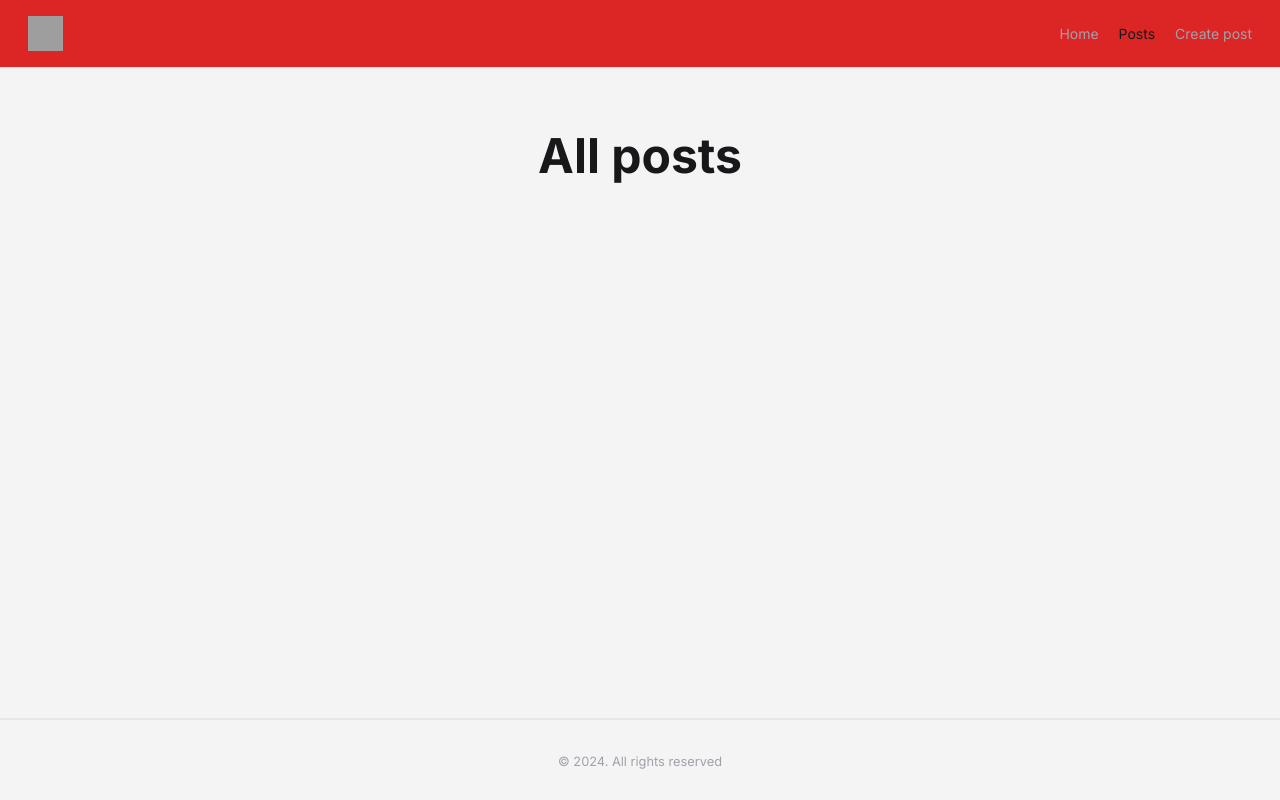
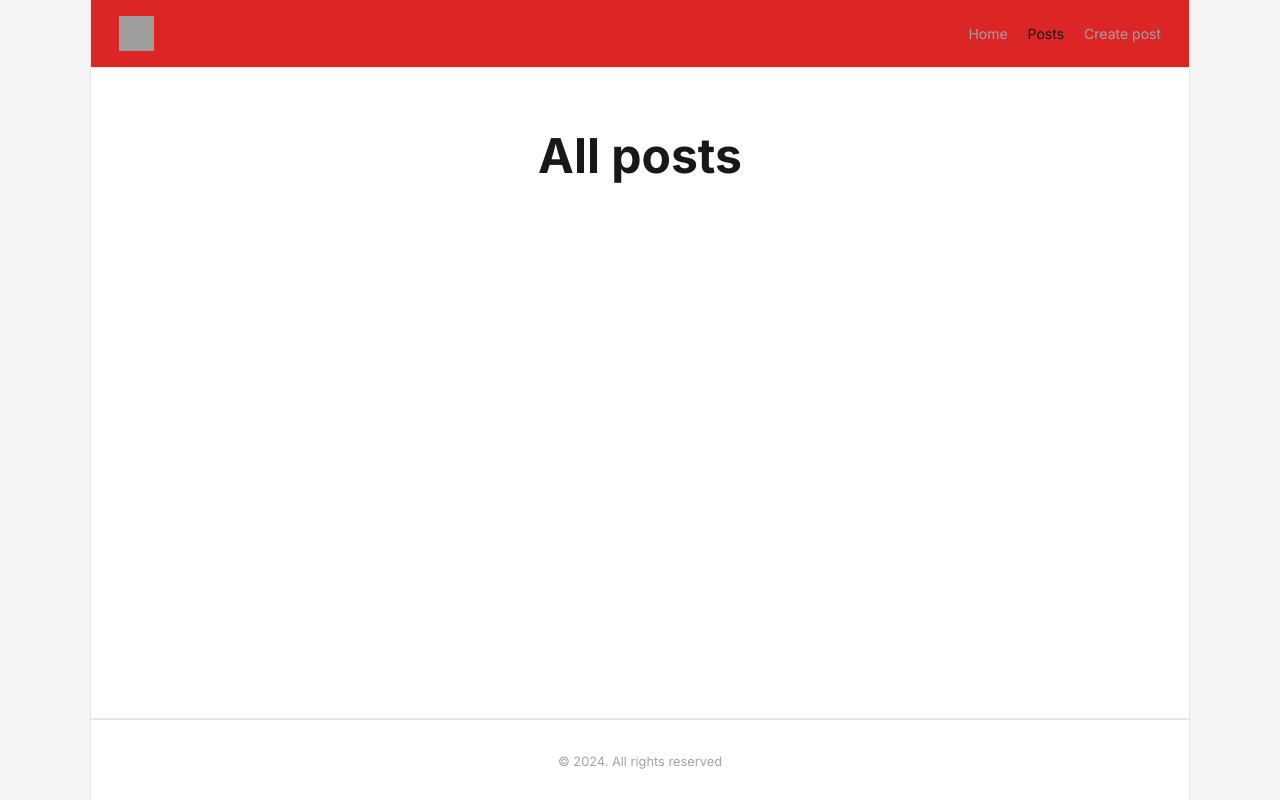
Before and after one commit to Tirthankar03/next-base, a Next.js app: page /posts in a window 1280 px wide. Built offline with nearby package versions, Linux system fonts and the light colour scheme; grey boxes are pictures that could not be loaded.

Commit message:
a centered layout is added for images, you have to specify the nextjs config

```diff
--- a/src/app/layout.tsx
+++ b/src/app/layout.tsx
@@ -3,6 +3,7 @@ import { Inter } from "next/font/google";
 import "./globals.css";
 import Header from "../components/Header";
 import Footer from "../components/Footer";
+import Container from "@/components/Container";
 
 const inter = Inter({ subsets: ["latin"] });
 
@@ -19,11 +20,13 @@ export default function RootLayout({
   return (
     <html lang="en">
       <body
-        className={`${inter.className} bg-zinc-100 text-zinc-900 min-h-screen flex flex-col`}
+        className={`${inter.className} bg-zinc-100 text-zinc-900 `}
       >
+        <Container>
         <Header />
         {children}
         <Footer/>
+        </Container>
       </body>
     </html>
   );
--- /dev/null
+++ b/src/components/Container.tsx
@@ -0,0 +1,12 @@
+import React, { ReactNode } from 'react'
+
+//imlementing children for centering the screen for larger devices
+function Container({children}: Readonly<{children: ReactNode}>) {
+  return (
+    <div className=' max-w-[1100px] mx-auto bg-white min-h-screen flex flex-col border-l border-r'>
+        {children}
+    </div>
+  )
+}
+
+export default Container
```
